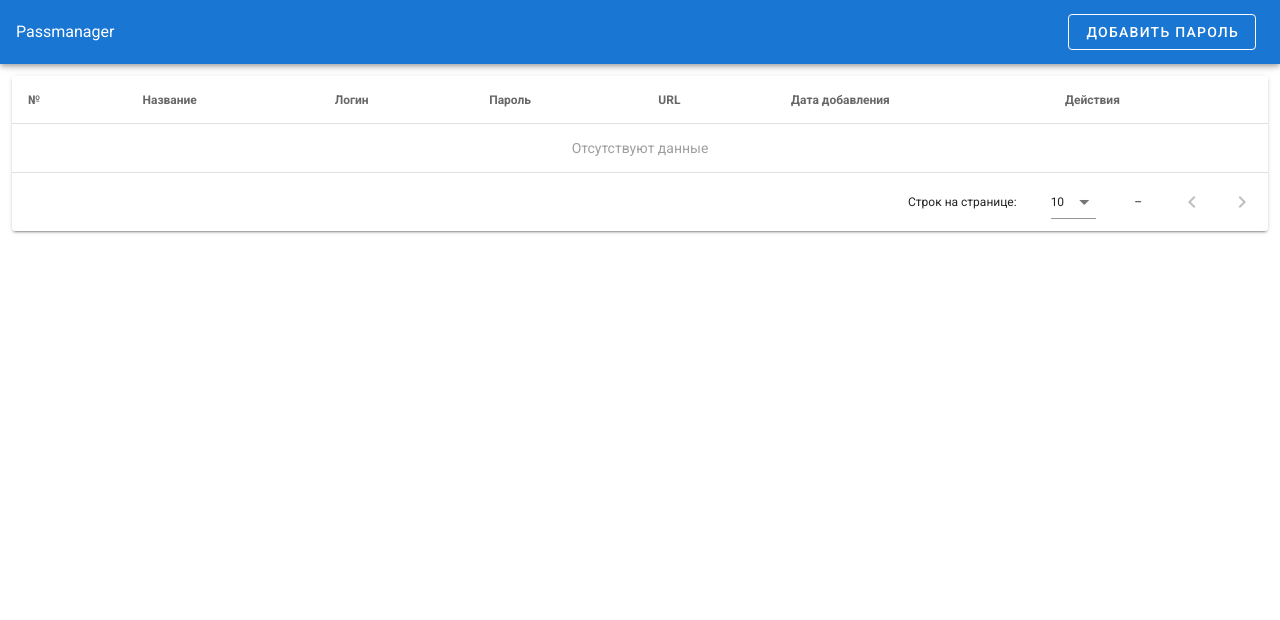
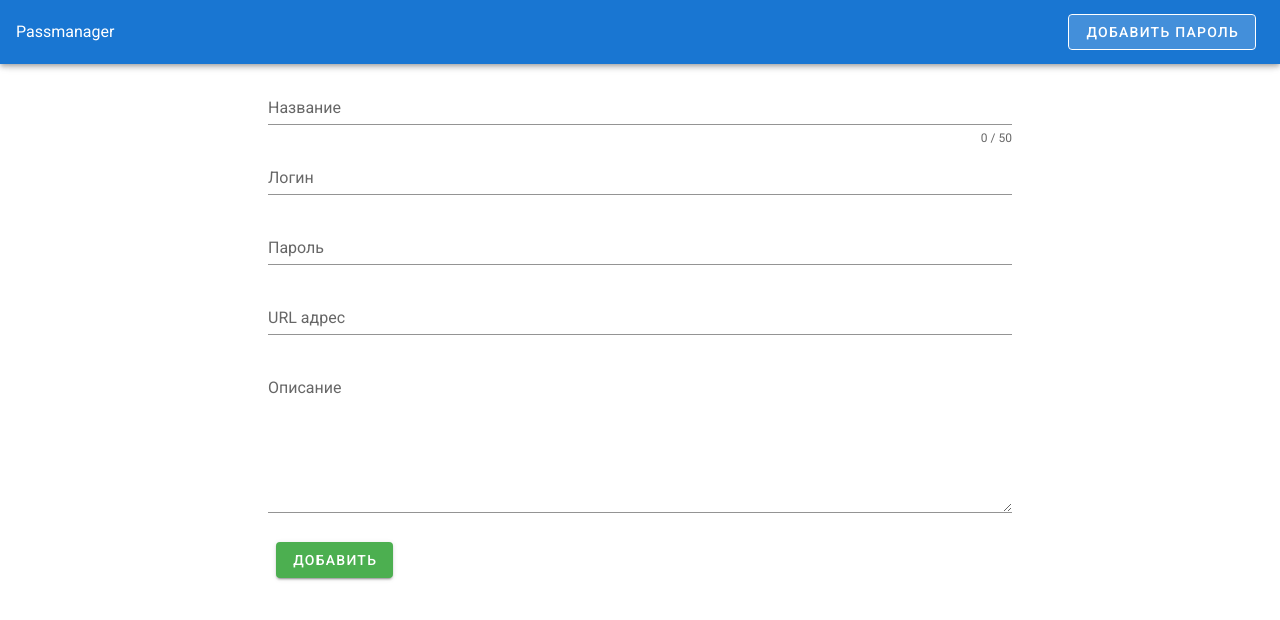
Before and after one commit to galimovkirill/passmanager-client, a Vue app: page /create in a window 1280 px wide. Shown: the top 620 px of the page. Built offline with nearby package versions, Linux system fonts and the light colour scheme; no server answers.

Commit message:
Добавлено изменение записи

```diff
--- a/src/App.vue
+++ b/src/App.vue
@@ -17,3 +17,9 @@ export default {
   },
 };
 </script>
+
+<style lang="scss">
+a {
+  text-decoration: none;
+}
+</style>
--- a/src/assets/js/api.js
+++ b/src/assets/js/api.js
@@ -3,6 +3,9 @@ import { http } from "@/assets/js/http";
 export default {
   getNotes() {
     return http.get("/notes");
+  },
+  getNote(id) {
+    return http.get(`/notes/${id}`);
   },
   createNote(data) {
     return http.post("/notes", data);
@@ -10,4 +13,7 @@ export default {
   deleteNote(id) {
     return http.delete(`/notes/${id}`);
   },
+  updateNote(id, data) {
+    return http.put(`/notes/${id}`, data);
+  },
 };
--- /dev/null
+++ b/src/assets/styles/_vars.scss
@@ -0,0 +1 @@
+$c-gray-50: #e6e6e6
--- /dev/null
+++ b/src/components/Forms/NoteDataForm.vue
@@ -0,0 +1,124 @@
+<template>
+  <div>
+    <v-container>
+      <v-form>
+        <v-text-field
+          v-model="noteData.name"
+          :counter="50"
+          label="Название"
+          required
+        ></v-text-field>
+        <v-text-field
+          v-model="noteData.login"
+          label="Логин"
+          required
+        ></v-text-field>
+        <v-text-field
+          v-model="noteData.password"
+          label="Пароль"
+          required
+        ></v-text-field>
+        <v-text-field v-model="noteData.url" label="URL адрес"></v-text-field>
+        <v-textarea
+          name="input-7-1"
+          v-model="noteData.description"
+          label="Описание"
+        ></v-textarea>
+        <v-btn
+          v-if="formType === 'create'"
+          class="ma-2"
+          :loading="loading"
+          :disabled="loading"
+          color="success"
+          @click="createNote"
+        >
+          Добавить
+          <template v-slot:loader>
+            <span>Загрузка...</span>
+          </template>
+        </v-btn>
+        <v-btn
+          v-if="formType === 'edit'"
+          class="ma-2"
+          :loading="loading"
+          :disabled="loading"
+          color="success"
+          @click="updateNote"
+          >Изменить
+          <template v-slot:loader>
+            <span>Загрузка...</span>
+          </template></v-btn
+        >
+      </v-form>
+    </v-container>
+  </div>
+</template>
+
+<script>
+import api from "@/assets/js/api";
+export default {
+  data() {
+    return {
+      noteData: {
+        name: this.note.name,
+        login: this.note.login,
+        password: this.note.password,
+        url: this.note.url,
+        description: this.note.description,
+      },
+
+      loading: false,
+      loader: null,
+    };
+  },
+  props: {
+    formType: {
+      type: String,
+      required: true,
+      validator: (value) => {
+        return ["create", "edit"].indexOf(value) !== -1;
+      },
+    },
+    note: {
+      type: Object,
+      default: function () {
+        return {
+          name: "",
+          login: "",
+          password: "",
+          url: "",
+          description: "",
+        };
+      },
+    },
+  },
+  methods: {
+    createNote() {
+      this.loading = true;
+      api
+        .createNote(this.noteData)
+        .then((res) => console.log(res))
+        .catch((err) => console.log(err))
+        .finally(() => {
+          this.loading = false;
+        });
+    },
+    updateNote() {
+      this.loading = true;
+      api
+        .updateNote(this.$route.query.id, this.noteData)
+        .then((res) => console.log(res))
+        .catch((err) => console.log(err))
+        .finally(() => {
+          this.loading = false;
+        });
+    },
+  },
+};
+</script>
+
+<style lang="scss" scoped>
+.container {
+  max-width: 768px;
+}
+</style>
--- a/src/components/Tables/PasswordTable.vue
+++ b/src/components/Tables/PasswordTable.vue
@@ -9,11 +9,15 @@
         <div @click="openLink(item.url)" class="table-url">{{ item.url }}</div>
       </template>
       <template v-slot:item.actions="{ item, index }">
-        <v-icon small class="mr-2" @click="test"> mdi-pencil </v-icon>
+        <router-link :to="{ path: 'edit', query: { id: item._id } }">
+          <v-icon small class="mr-2"> mdi-pencil </v-icon>
+        </router-link>
         <v-icon small @click="deleteItem(item, index)"> mdi-delete </v-icon>
       </template>
-      <template v-slot:item.more>
-        <v-btn depressed color="primary" x-small>Подбронее</v-btn>
+      <template v-slot:item.more="{ item }">
+        <router-link :to="{ path: 'note', query: { id: item._id } }">
+          <v-btn depressed color="primary" x-small>Подбронее</v-btn>
+        </router-link>
       </template>
     </v-data-table>
   </v-card>
@@ -40,9 +44,6 @@ export default {
     };
   },
   methods: {
-    test() {
-      console.log("test");
-    },
     deleteItem(item, index) {
       const sure = confirm("Вы уверены, что хотите удалить эту запись?");
       if (sure) {
--- a/src/router/index.js
+++ b/src/router/index.js
@@ -14,9 +14,20 @@ const routes = [
     name: "Create",
     component: () => import("../views/Create"),
   },
+  {
+    path: "/edit",
+    name: "Edit",
+    component: () => import("../views/Edit"),
+  },
+  {
+    path: "/note",
+    name: "Note",
+    component: () => import("../views/Note"),
+  },
 ];
 
 const router = new VueRouter({
+  mode: "history",
   routes,
 });
 
--- a/src/views/Create.vue
+++ b/src/views/Create.vue
@@ -1,82 +1,15 @@
 <template>
   <div>
-    <v-container>
-      <v-form>
-        <v-text-field
-          v-model="name"
-          :counter="50"
-          label="Название"
-          required
-        ></v-text-field>
-        <v-text-field v-model="login" label="Логин" required></v-text-field>
-        <v-text-field v-model="password" label="Пароль" required></v-text-field>
-        <v-text-field v-model="url" label="URL адрес"></v-text-field>
-        <v-textarea
-          name="input-7-1"
-          v-model="description"
-          label="Описание"
-        ></v-textarea>
-        <v-btn
-          class="ma-2"
-          :loading="loading"
-          :disabled="loading"
-          color="success"
-          @click="createNote"
-        >
-          Добавить
-          <template v-slot:loader>
-            <span>Загрузка...</span>
-          </template>
-        </v-btn>
-      </v-form>
-    </v-container>
+    <note-data-form form-type="create" />
   </div>
 </template>
 
 <script>
-import api from "@/assets/js/api";
+import NoteDataForm from "@/components/Forms/NoteDataForm";
+
 export default {
-  data() {
-    return {
-      name: "",
-      login: "",
-      password: "",
-      url: "",
-      description: "",
-
-      loading: false,
-      loader: null,
-    };
-  },
-  methods: {
-    createNote() {
-      this.loading = true;
-      const data = {
-        name: this.name,
-        login: this.login,
-        password: this.password,
-        url: this.url,
-        description: this.description,
-      };
-      console.log(data);
-      api
-        .createNote(data)
-        .then((res) => {
-          console.log(res);
-        })
-        .catch((err) => {
-          console.log(err);
-        })
-        .finally(() => {
-          this.loading = false;
-        });
-    },
+  components: {
+    NoteDataForm,
   },
 };
 </script>
-
-<style lang="scss" scoped>
-.container {
-  max-width: 768px;
-}
-</style>
--- /dev/null
+++ b/src/views/Edit.vue
@@ -0,0 +1,33 @@
+<template>
+  <div>
+    <note-data-form v-if="note" form-type="edit" :note="note" />
+  </div>
+</template>
+
+<script>
+import api from "@/assets/js/api";
+import NoteDataForm from "@/components/Forms/NoteDataForm";
+
+export default {
+  components: {
+    NoteDataForm,
+  },
+  data() {
+    return {
+      note: null,
+    };
+  },
+  mounted() {
+    const noteId = this.$route.query.id;
+    if (!noteId) {
+      this.$router.push("/");
+      return 0;
+    }
+
+    api.getNote(noteId).then((res) => {
+      console.log(res);
+      this.note = res.data;
+    });
+  },
+};
+</script>
--- /dev/null
+++ b/src/views/Note.vue
@@ -0,0 +1,58 @@
+<template>
+  <div>
+    <v-container>
+      <div class="grid-wrapper">
+        <div class="content">
+          <pre>{{ note }}</pre>
+        </div>
+        <div class="sidebar">
+          <div class="sidebar__item log">
+            <div class="log-wrapper">
+              <span>This is logs</span>
+            </div>
+          </div>
+          <div class="sidebar__item">
+            <span>Another block</span>
+          </div>
+        </div>
+      </div>
+    </v-container>
+  </div>
+</template>
+
+<script>
+import api from "@/assets/js/api";
+
+export default {
+  data() {
+    return {
+      note: null,
+    };
+  },
+  mounted() {
+    const id = this.$route.query.id;
+    api.getNote(id).then((res) => (this.note = res.data));
+  },
+};
+</script>
+
+<style lang="scss">
+.grid-wrapper {
+  display: grid;
+  grid-template-columns: 2fr 1fr;
+  gap: 2rem;
+}
+
+.content {
+}
+
+.sidebar {
+  display: flex;
+  flex-direction: column;
+  &__item {
+    &:not(:last-child) {
+      margin-bottom: 2rem;
+    }
+  }
+}
+</style>
```
